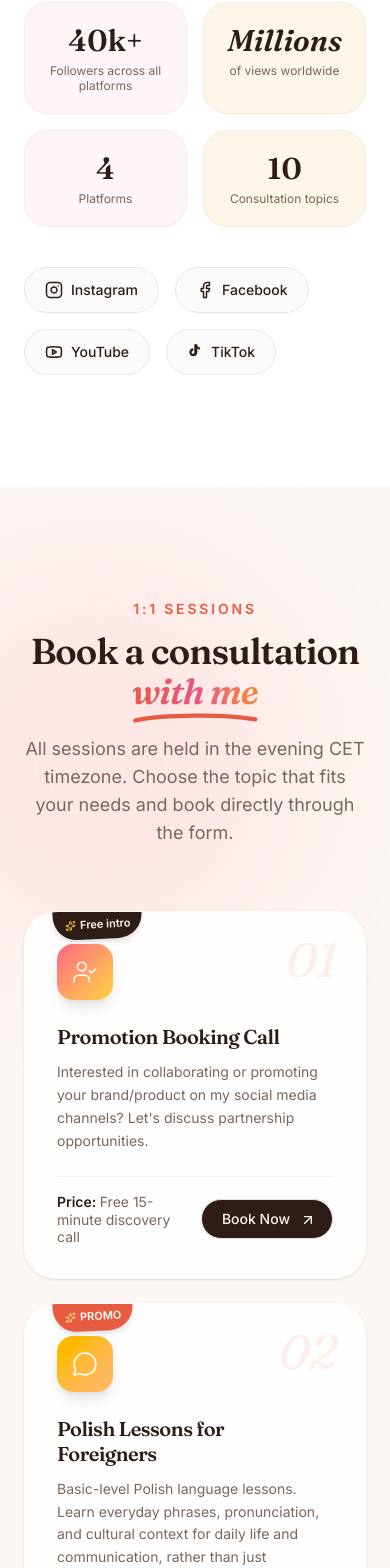
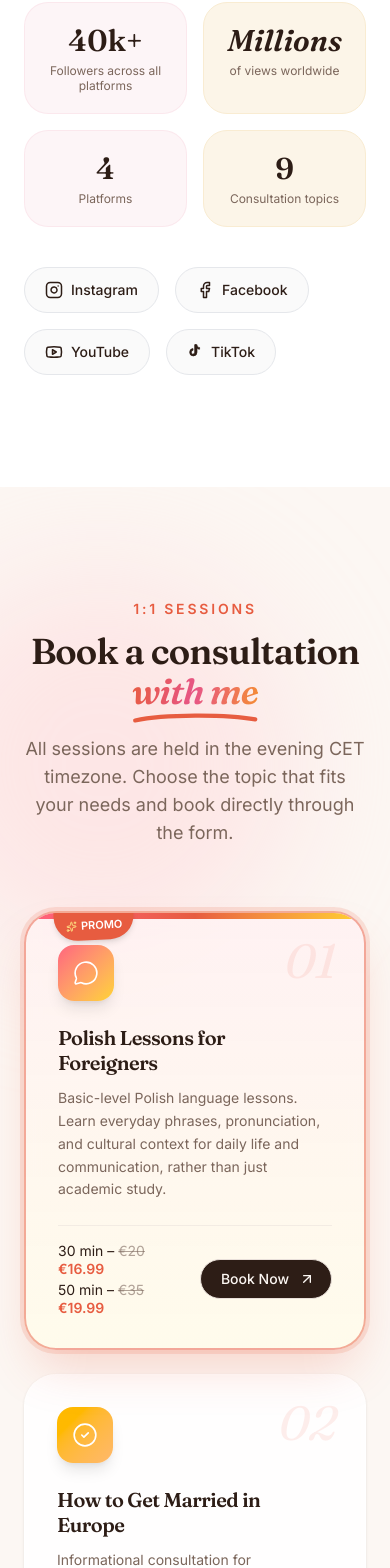
Before and after one commit to TinyAnts/oliwia-from-poland, a React (Vite) app: page / in a window 390 px wide. Shown: the part 2650-4218 px from the top of the page. Built offline with nearby package versions, Linux system fonts and the light colour scheme.

Commit message:
Remove free call, spotlight promo

```diff
--- a/src/pages/Home.tsx
+++ b/src/pages/Home.tsx
@@ -162,7 +162,6 @@ export default function Home() {
   };
 
   const services = [
-    { icon: UserCheck, title: "Promotion Booking Call", desc: "Interested in collaborating or promoting your brand/product on my social media channels? Let's discuss partnership opportunities.", price: "Free 15-minute discovery call" },
     { icon: MessageCircle, title: "Polish Lessons for Foreigners", desc: "Basic-level Polish language lessons. Learn everyday phrases, pronunciation, and cultural context for daily life and communication, rather than just academic study.", promo: true, promoPrices: [{ dur: "30 min", old: "€20", now: "€16.99" }, { dur: "50 min", old: "€35", now: "€19.99" }], price: "30 min – €16.99 | 50 min – €19.99" },
     { icon: CheckCircle2, title: "How to Get Married in Europe", desc: "Informational consultation for international couples exploring marriage in Europe (e.g., Denmark, Poland). We discuss procedures, timelines, and practical considerations — helping you understand your options and next steps.", price: "25 min – €45 | 50 min – €80" },
     { icon: GraduationCap, title: "Apply to Polish/European Universities", desc: "Advisory consultation for students exploring university options in Poland and Europe — including program selection, application requirements, timelines, and strategic preparation tips based on real experience.", price: "25 min – €45 | 50 min – €80" },
@@ -419,7 +418,7 @@ export default function Home() {
                   <div className="text-xs text-muted-foreground leading-tight">Platforms</div>
                 </div>
                 <div className="bg-accent/50 p-5 rounded-3xl border border-accent text-center" data-testid="card-stat-3">
-                  <div className="font-semibold text-3xl text-foreground mb-1 font-heading"><Counter to={10} /></div>
+                  <div className="font-semibold text-3xl text-foreground mb-1 font-heading"><Counter to={9} /></div>
                   <div className="text-xs text-muted-foreground leading-tight">Consultation topics</div>
                 </div>
               </div>
@@ -480,9 +479,9 @@ export default function Home() {
                   transition={{ type: "spring", stiffness: 200, damping: 22, delay: (index % 3) * 0.08 }}
                   className="h-full"
                 >
-                  <Card className="h-full flex flex-col hover:shadow-2xl hover:border-primary/30 transition-all duration-300 border-white/60 bg-white/85 backdrop-blur shadow-sm overflow-hidden group rounded-[2rem] relative">
+                  <Card className={`h-full flex flex-col hover:shadow-2xl transition-all duration-300 backdrop-blur overflow-hidden group rounded-[2rem] relative ${(service as any).promo ? "border-2 border-primary/50 ring-4 ring-primary/15 bg-gradient-to-b from-rose-50/95 to-amber-50/90 shadow-2xl shadow-primary/25 lg:scale-[1.04] lg:hover:scale-[1.06] z-10" : "hover:border-primary/30 border-white/60 bg-white/85 shadow-sm"}`}>
                     {/* Animated gradient top bar */}
-                    <div className={`absolute top-0 left-0 right-0 h-1.5 bg-gradient-to-r ${tint.bar} scale-x-0 group-hover:scale-x-100 origin-left transition-transform duration-500`} aria-hidden="true"></div>
+                    <div className={`absolute top-0 left-0 right-0 h-1.5 bg-gradient-to-r ${tint.bar} ${(service as any).promo ? "scale-x-100" : "scale-x-0 group-hover:scale-x-100"} origin-left transition-transform duration-500`} aria-hidden="true"></div>
 
                     <CardContent className="p-8 flex flex-col h-full relative">
                       <div className={`absolute inset-0 bg-gradient-to-br ${tint.wash} to-transparent opacity-0 group-hover:opacity-70 transition-opacity duration-500 pointer-events-none`}></div>
@@ -490,12 +489,6 @@ export default function Home() {
                       <span className="absolute top-6 right-7 font-heading font-display-italic text-5xl text-primary/10 group-hover:text-primary/30 group-hover:-rotate-6 transition-all duration-300 select-none" aria-hidden="true">
                         {String(index + 1).padStart(2, "0")}
                       </span>
-
-                      {index === 0 && (
-                        <div className="absolute -top-0.5 left-7 rotate-[-3deg] bg-foreground text-background text-[11px] font-semibold px-3 py-1.5 rounded-b-xl shadow-md flex items-center gap-1">
-                          <Sparkles size={11} className="text-amber-300" /> Free intro
-                        </div>
-                      )}
 
                       {(service as any).promo && (
                         <div className="absolute -top-0.5 left-7 rotate-[-3deg] bg-primary text-white text-[11px] font-bold px-3 py-1.5 rounded-b-xl shadow-md flex items-center gap-1">
@@ -680,13 +673,14 @@ export default function Home() {
               </div>
             </div>
             <div className="relative mt-10 flex flex-col sm:flex-row items-center gap-4">
-              <Button
-                onClick={() => scrollTo('services')}
-                className="rounded-full px-8 py-6 bg-primary text-white hover:bg-primary/90 shadow-lg shadow-primary/30 text-base"
-                data-testid="button-mediakit-call"
-              >
-                <Megaphone size={18} className="mr-1" /> Book a free discovery call
-              </Button>
+              <a href="mailto:ask.oliwia.from.poland@gmail.com?subject=Collaboration%20inquiry" className="inline-flex">
+                <Button
+                  className="rounded-full px-8 py-6 bg-primary text-white hover:bg-primary/90 shadow-lg shadow-primary/30 text-base"
+                  data-testid="button-mediakit-call"
+                >
+                  <Megaphone size={18} className="mr-1" /> Contact for collaborations
+                </Button>
+              </a>
               <a href="mailto:ask.oliwia.from.poland@gmail.com" className="text-background/70 hover:text-white underline underline-offset-4 text-sm transition-colors">
                 or email ask.oliwia.from.poland@gmail.com
               </a>
```
